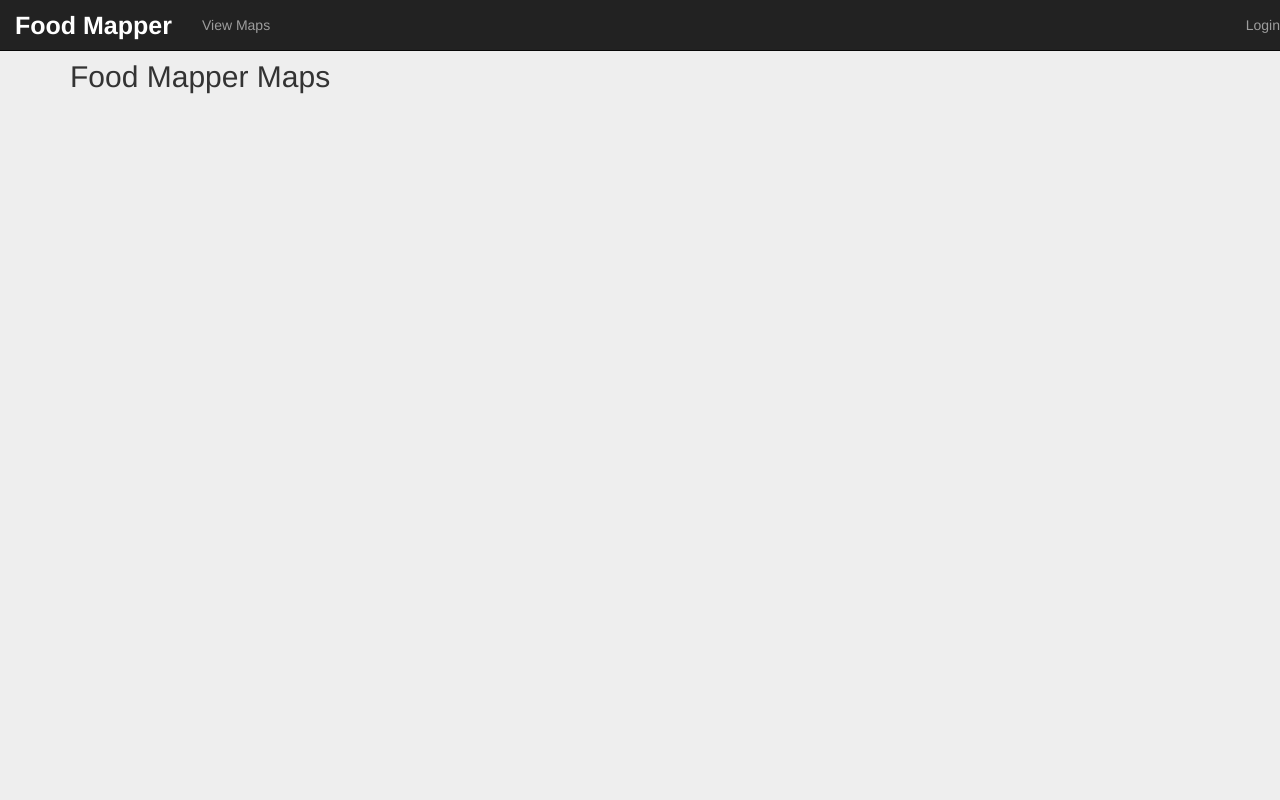
After one commit to food-mappers/food-mapper-app, a Django app: page /maps in a window 1280 px wide. The commit adds this page. Run offline with Django 3.2, Linux system fonts and the light colour scheme; data that the repository does not hold is empty; parts of the project's set-up code (start-up, migrations or seed data) failed here and were passed over; some libraries are stand-ins or nearby versions.

Commit message:
updated to allow for custom login options and all maps view

```diff
--- a/src/api/models.py
+++ b/src/api/models.py
@@ -7,6 +7,7 @@ from autoslug import AutoSlugField
 class Map(models.Model):
     name = models.CharField(max_length=50)
     namespace = AutoSlugField(populate_from='name', unique=True)
+    description = models.CharField(max_length=350, null=True)
     owner = models.ForeignKey('auth.User', related_name='map')
 
     def save(self, *args, **kwargs):
--- a/src/api/serializers.py
+++ b/src/api/serializers.py
@@ -20,7 +20,7 @@ class MapSerializer(serializers.HyperlinkedModelSerializer):
     sources = SourceSerializer(many=True, read_only=True)
     class Meta:
         model = Map
-        fields = ('name', 'namespace', 'id', 'sources')
+        fields = ('name', 'namespace', 'id', 'sources', 'description')
         # read_only_fields = ('namespace')
 
 class UserSerializer(serializers.HyperlinkedModelSerializer):
--- a/src/api/urls.py
+++ b/src/api/urls.py
@@ -12,5 +12,5 @@ router.register(r'api/maps', views.MapViewSet)
 # Additionally, we include the login URLs for the browseable API.
 urlpatterns = patterns('',
     url(r'^', include(router.urls)),
-    url(r'^api-auth/', include('rest_framework.urls', namespace='rest_framework'))
+    url(r'^auth/', include('rest_framework.urls', namespace='rest_framework'))
 )
--- a/src/frontend/static/css/map.css
+++ b/src/frontend/static/css/map.css
@@ -99,6 +99,49 @@ input[type="radio"], input[type="checkbox"] {
         display: none !important;
     }
 }
+
+body {
+  padding-top: 40px;
+  padding-bottom: 40px;
+  background-color: #eee;
+}
+
+.form-signin {
+  max-width: 330px;
+  padding: 15px;
+  margin: 0 auto;
+}
+.form-signin .form-signin-heading,
+.form-signin .checkbox {
+  margin-bottom: 10px;
+}
+.form-signin .checkbox {
+  font-weight: normal;
+}
+.form-signin .form-control {
+  position: relative;
+  font-size: 16px;
+  height: auto;
+  padding: 10px;
+  -webkit-box-sizing: border-box;
+     -moz-box-sizing: border-box;
+          box-sizing: border-box;
+}
+.form-signin .form-control:focus {
+  z-index: 2;
+}
+.form-signin input[type="text"] {
+  margin-bottom: -1px;
+  border-bottom-left-radius: 0;
+  border-bottom-right-radius: 0;
+}
+.form-signin input[type="password"] {
+  margin-bottom: 10px;
+  border-top-left-radius: 0;
+  border-top-right-radius: 0;
+}
+
+
 /*Add a source*/
 a.add-source {
   /*display: none;*/
--- a/src/frontend/templates/map.html
+++ b/src/frontend/templates/map.html
@@ -9,6 +9,7 @@
 <a id="add-source" class="add-source" data-toggle="modal" href="#add-source-modal">
 	<span>Add a food source</span>
 </a>
+<span id="centerpoint"><span class="shadow"></span><span class="x"></span><span class="marker"></span></span>
 {% include "addPoint.html" %}
 {% endblock %}
 
--- /dev/null
+++ b/src/frontend/templates/maps.html
@@ -0,0 +1,25 @@
+{% extends "base.html" %}
+
+{% block title %}
+<title> Food Mapper | Maps </title>
+{% endblock %}
+
+{% block content %}
+<div class="container">
+	<h2>Food Mapper Maps</h2>
+	<div class="row">
+	{% for map in maps %}
+		<div class="col-lg-4">
+			<a href="/map/{{map.namespace}}"><h3>{{map.name}}</h3></a>
+			<p>{{map.description}}</p>
+		</div>
+	{% endfor %}
+	</div>
+
+
+</div>
+
+{% endblock %}
+
+{% block scripts %}
+{% endblock %}
--- /dev/null
+++ b/src/frontend/templates/navbar.html
@@ -0,0 +1,33 @@
+<div class="navbar navbar-inverse navbar-fixed-top">
+	<div class="navbar-header">
+		<button type="button" class="navbar-toggle" data-toggle="collapse" data-target=".navbar-collapse">
+			<span class="icon-bar"></span>
+			<span class="icon-bar"></span>
+			<span class="icon-bar"></span>
+		</button>
+		<a class="navbar-brand" href="/">Food Mapper</a>
+	</div>
+	<div class="navbar-collapse collapse" id="navbar-collapse">
+		<ul class="nav navbar-nav">
+			<li>
+				<a href="/maps">View Maps</a>
+			</li>
+		</ul>
+		<ul class="nav navbar-nav navbar-right">
+			{% if user.is_authenticated %}
+				<li class="dropdown">
+					<a href="#" class="dropdown-toggle" data-toggle="dropdown">{{user}}<b class="caret"></b></a>
+					<ul class="dropdown-menu">
+						<li>
+							<a href="#">View my maps</a>
+							<a href="#">View my food soruces</a>
+							<a href="/auth/logout?next={{request.path}}">Logout</a>
+				</li>
+			{% else %}
+				<li>
+					<a href="/login/?next={{request.path}}">Login</a>
+				</li>
+			{% endif %}
+		</ul>
+	</div>
+</div>
--- a/src/frontend/urls.py
+++ b/src/frontend/urls.py
@@ -7,6 +7,8 @@ print views
 
 urlpatterns = patterns('',
     url(r'^$', 'frontend.views.index'),
+    url(r'^login', 'frontend.views.login'),
+    url(r'^maps', 'frontend.views.maps'),
     url(r'^map/(?P<slug>[-\w]+)','frontend.views.map')
     # url(r'^api-auth/', include('rest_framework.urls', namespace='rest_framework'))
 )
--- a/src/frontend/views.py
+++ b/src/frontend/views.py
@@ -1,4 +1,5 @@
 from django.shortcuts import render
+from django.template.response import TemplateResponse
 from api.models import Map
 from django.core import serializers
 from django.http import HttpResponse, Http404, HttpResponseNotFound
@@ -8,6 +9,12 @@ from django.http import HttpResponse, Http404, HttpResponseNotFound
 def index(request):
 	return render(request, 'root.html')
 
+def login(request):
+	return TemplateResponse(request, 'login.html', {'request': request})
+
+def maps(request):
+	return render(request, 'maps.html', {'maps' : Map.objects.all()})
+
 def map(request, slug):
 	current_map = Map.objects.filter(namespace=slug)
 	if current_map:
```
Also changed, not shown: src/fixtures/map_data.json (+13 -3 lines), src/frontend/templates/base.html (+1 -31 lines), src/frontend/templates/login.html (added, +28 -0 lines), src/src/settings.py (+8 -0 lines).
